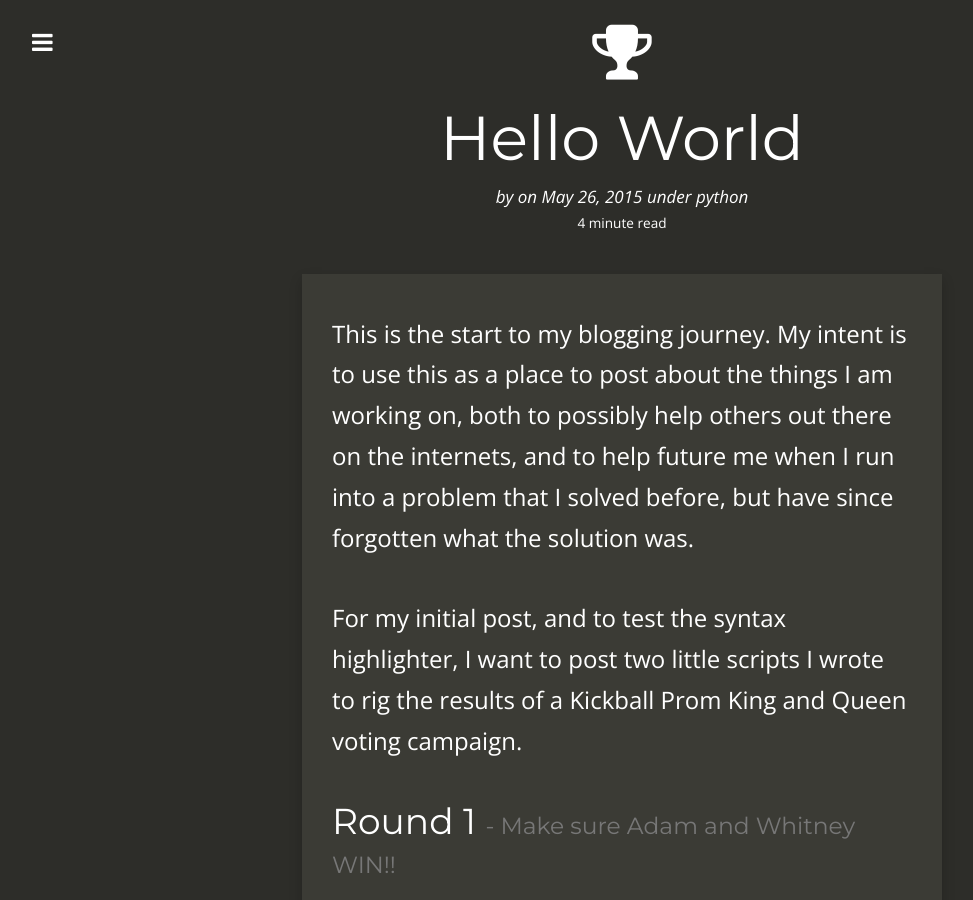
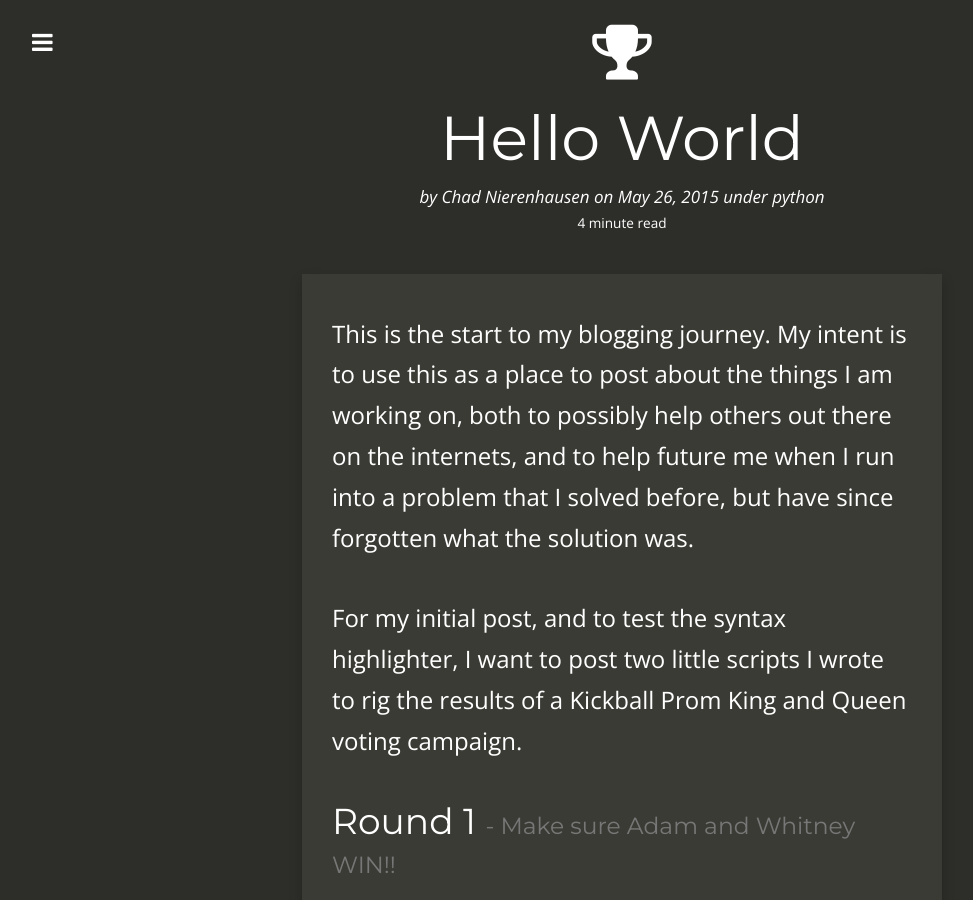
Before and after one commit to cnieren/Blog, a Jekyll site: the page built from site/_posts/2015-05-13-hello-world.md, in a window 1280 px wide and 900 px high. Shown: the whole window, without its empty margins (18-991 px from the left). Built offline with Jekyll 4.4.1, drawn with Linux system fonts in a browser that asks for light colours; nearby versions of some CDN libraries.

Commit message:
Add Author

```diff
--- a/site/_posts/2015-05-13-hello-world.md
+++ b/site/_posts/2015-05-13-hello-world.md
@@ -1,5 +1,6 @@
 ---
 layout:     post
+author:     Chad Nierenhausen
 title:      Hello World
 date:       2015-05-26
 summary:    Rigging the Kickball Prom King and Queen Election.
```
